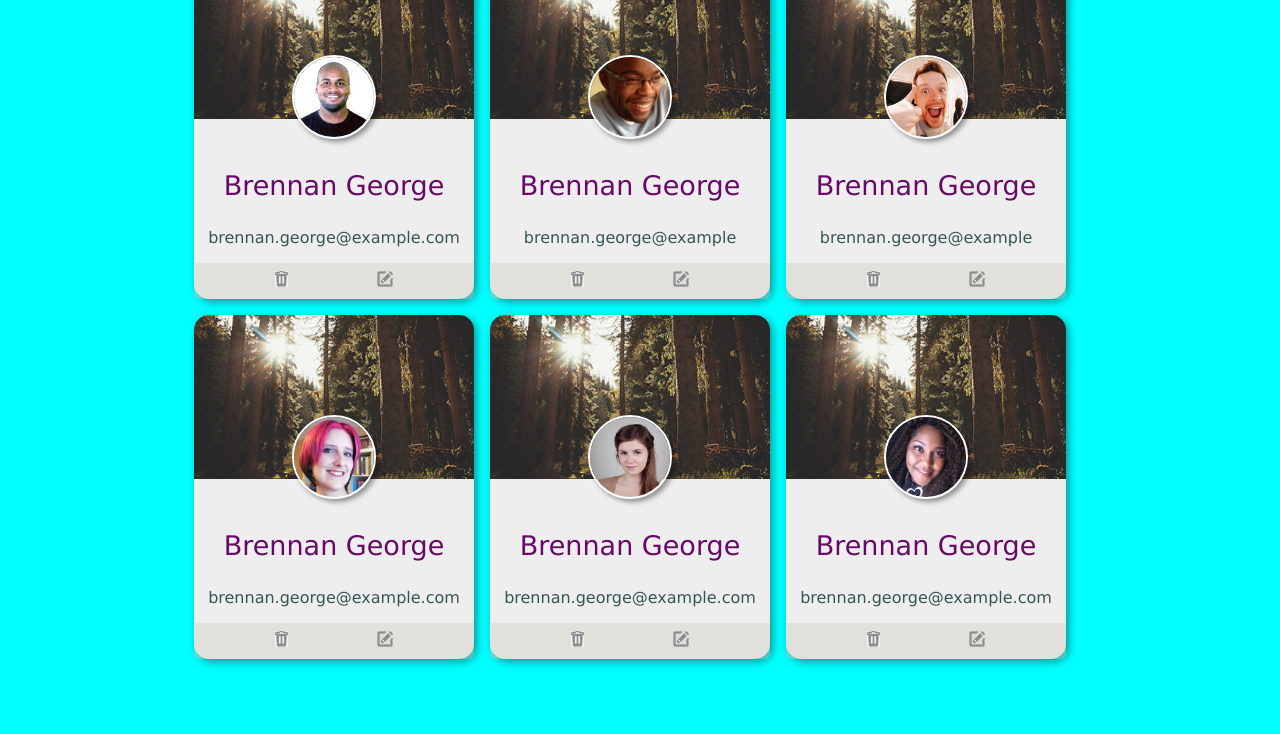
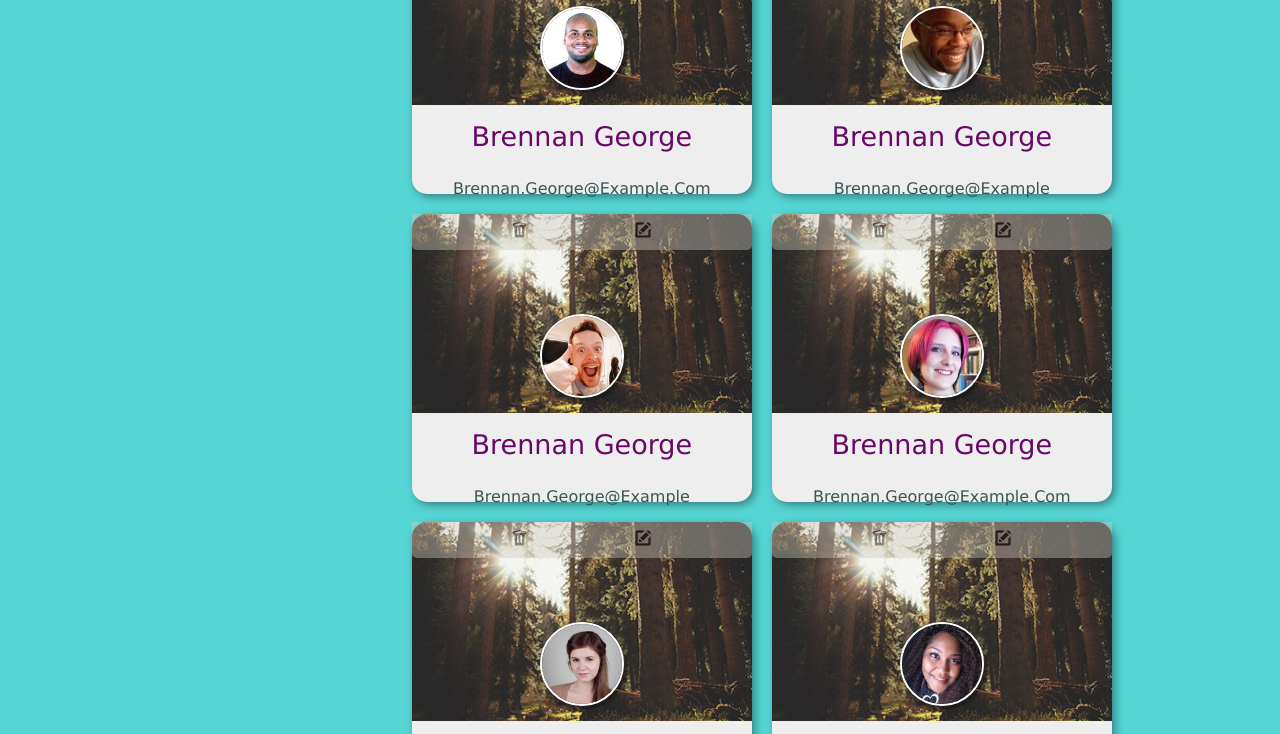
Before and after one commit to Jailsonrib/web-designer, a plain HTML site: page Projeto_contatos/contactos.html in a window 1280 px wide. Shown: the part 172-906 px from the top of the page. Before the commit the page ends 864 px from the top, so only its background shows below. Drawn offline with Linux system fonts and the light colour scheme.

Commit message:
restaurei o arquivos html

```diff
--- a/Projeto_contatos/estilo_contactos.css
+++ b/Projeto_contatos/estilo_contactos.css
@@ -1,56 +1,55 @@
 body {
     margin: 0;
-    padding: 32px;
+    padding: 30px;
+    display: flex;
     height: 100vh;
-    background-color: aqua;
     font-family: 'Lucida Sans', 'Lucida Sans Regular', 'Lucida Grande', 'Lucida Sans Unicode', Geneva, Verdana, sans-serif;
 
-    display: flex;
-    flex-direction: column;
-    align-items: center;
-    justify-content: center;
+    background-color: rgb(86, 213, 213);
 }
 
+.list{
+display: flex;
+height: 40vh;
+padding: 32px;
+flex-wrap: wrap;
+justify-content: center;
+justify-items: center;
+gap:20px;
 
-.list{
-    width: 90%;
-    display: flex;
-    flex-wrap: wrap;
-    max-width: 960px;
-    justify-content: center;
-    gap:16px;
-    list-style-type: none;
+
+
+
+    list-style-type:none;
 }
+
 .list-item{
     text-align: center;
     border-radius: 15px;
     box-shadow: 3px 3px 8px rgba(0, 0, 0, 0.4);
-    flex-basis: 280px;
+    flex-basis: 340px;
     background-color: #eee;
     background-image: url(imagens/thumb02.jpg);
     background-size: 100%;
     background-repeat: no-repeat;
     height: 90%;
+}
 
-}
 .list-item__imagem img{
     border-radius: 50%;
     width: 80px;
     margin-top: 100px;
     border: solid 2px #fff;
     box-shadow: 3px 3px 5px rgba(0, 0, 0, 0.4);
+}
 
-}
 .list-item__name{
-
     font-size: 27px;
     color:rgb(104, 9, 104);
+}
 
-
-}
 .list-item__action{
-
-    display: flex ;
+    display: flex;
     justify-content: space-evenly;
     background-color: #cfccc0;
     padding: 8px;
@@ -58,17 +57,22 @@ body {
     border-radius: 0 0 5px 5px;
     opacity: .4;
     gap: 16px;
+}
 
-
-}
 .list-item__email {
+    text-transform: capitalize;
     color: #385555;
     font-size: 16px;
+}
 
-}
 .main-title {
+    text-align: center;
     font-size: 42px;
     color: #385555;
     margin-bottom: 16px;
     text-shadow: 2px 2px 4px rgba(0, 0, 0, 0.3);
 }
+
+.list-wrapper{
+
+}
```
